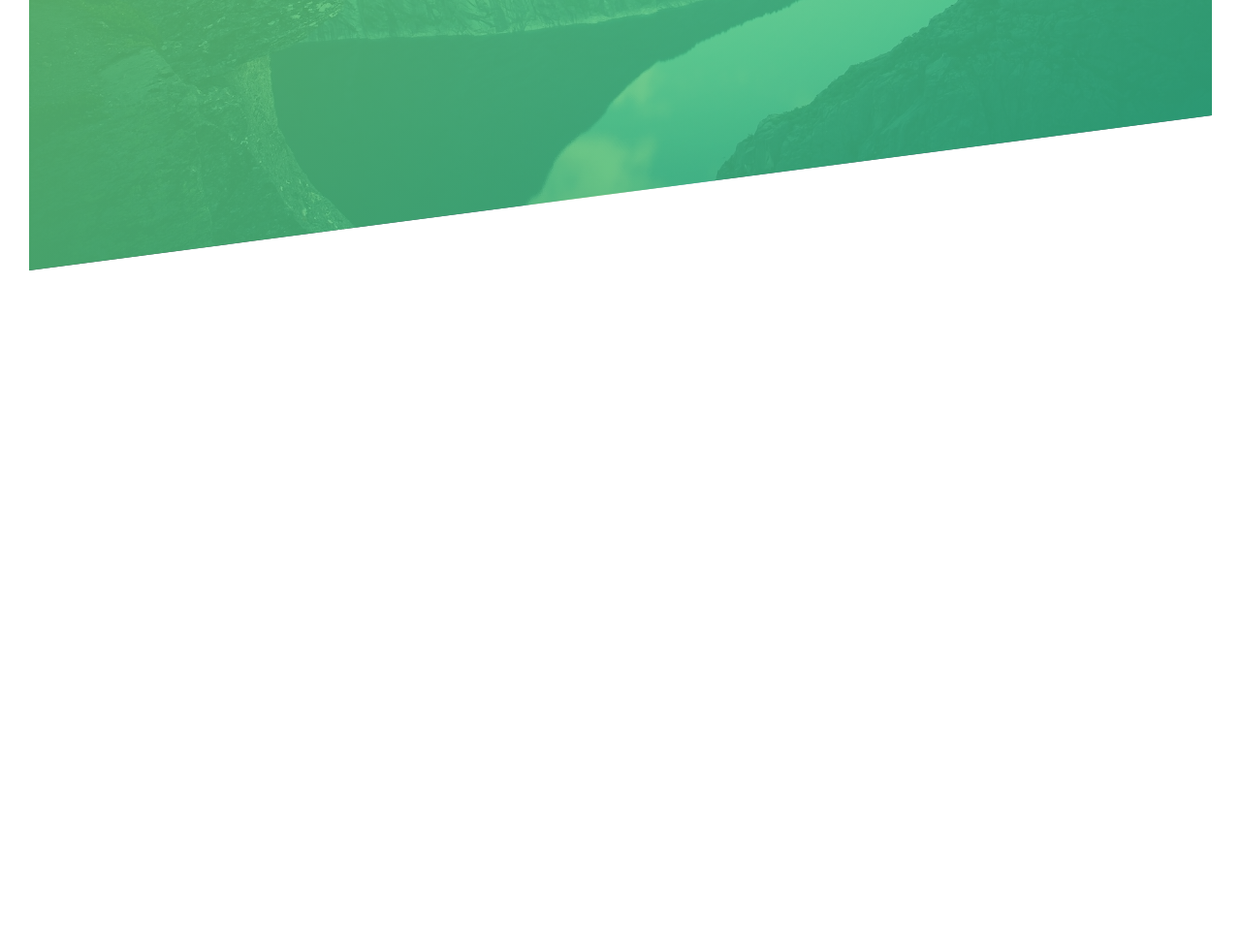
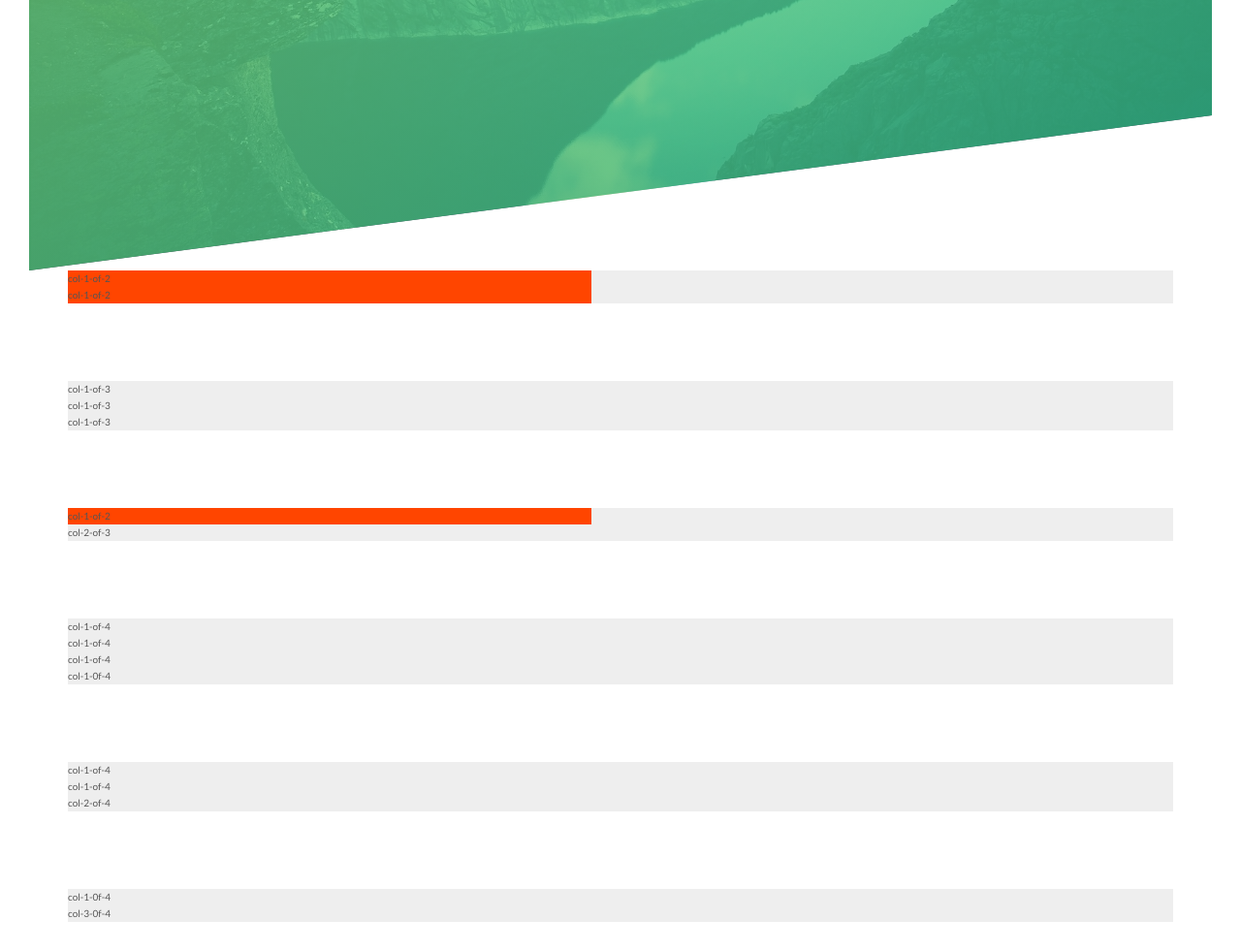
Before and after one commit to UlaKrawczyk/Natours, a website: page src/content/index.html in a window 1280 px wide. Shown: the part 511-1492 px from the top of the page at 97% size. Before the commit the page ends 820 px from the top, so only its background shows below. Drawn offline with nearby package versions, Linux system fonts and the light colour scheme; files that its build step writes are made by us from their sources; files whose address does not match are found by name.

```diff
--- a/src/content/index.html
+++ b/src/content/index.html
@@ -36,6 +36,37 @@
 
   </header>
 
+  <section class="grid-test">
+    <div class="row">
+      <div class="col-1-of-2">col-1-of-2</div>
+      <div class="col-1-of-2">col-1-of-2</div>
+    </div>
+    <div class="row">
+      <div class="col-1-of-3">col-1-of-3</div>
+      <div class="col-1-of-3">col-1-of-3</div>
+      <div class="col-1-of-3">col-1-of-3</div>
+    </div>
+    <div class="row">
+      <div class="col-1-of-2">col-1-of-2</div>
+      <div class="col-2-of-3">col-2-of-3</div>
+    </div>
+    <div class="row">
+      <div class="col-1-of-4">col-1-of-4</div>
+      <div class="col-1-of-4">col-1-of-4</div>
+      <div class="col-1-of-4">col-1-of-4</div>
+      <div class="col-1-of-4">col-1-0f-4</div>
+    </div>
+    <div class="row">
+      <div class="col-1-of-4">col-1-of-4</div>
+      <div class="col-1-of-4">col-1-of-4</div>
+      <div class="col-2-of-4">col-2-of-4</div>
+    </div>
+    <div class="row">
+      <div class="col-1-of-4">col-1-0f-4</div>
+      <div class="col-3-of-4">col-3-0f-4</div>
+    </div>
+  </section>
+
   <script src="js/main.js"></script>
 </body>
 
--- a/src/scss/abstracts/_variables.scss
+++ b/src/scss/abstracts/_variables.scss
@@ -1,6 +1,12 @@
+//colours
 $lightgreen: rgb(126, 213, 111);
 $mediumgreen: #55c57a;
 $darkgreen: #28b485;
 $color-white: #fff;
 $color-black: #000;
 $color-dark-grey: #777;
+
+//grid
+$grid-width: 114rem;
+$gutter-vertical: 8rem;
+$gutter-horizontal: 6rem;
--- /dev/null
+++ b/src/scss/layout/_grid.scss
@@ -0,0 +1,18 @@
+.row {
+  max-width: $grid-width;
+  background-color: #eee;
+  margin: 0 auto;
+
+  &:not(:last-child) {
+    margin-bottom: $gutter-vertical;
+  }
+
+  .col-1-of-2 {
+    width: calc((100% - #{$gutter-horizontal})/2);
+    background-color: orangered;
+
+    &:not(:last-child) {
+      margin-right: $gutter-horizontal;
+    }
+  }
+}
--- a/src/scss/layout/_header.scss
+++ b/src/scss/layout/_header.scss
@@ -1,7 +1,9 @@
 .header {
   position: relative;
   height: 95vh;
-  background-image: linear-gradient(to right bottom, rgba($lightgreen, 0.8), rgba($darkgreen, 0.8)), url(../assets/img/hero.jpg);
+  background-image: linear-gradient(to right bottom,
+      rgba($lightgreen, 0.8), rgba($darkgreen, 0.8)),
+    url(../assets/img/hero.jpg);
   background-size: cover;
   background-position: top;
   clip-path: polygon(0 0, 100% 0, 100% 75vh, 0 100%);
--- a/src/scss/main.scss
+++ b/src/scss/main.scss
@@ -10,5 +10,6 @@
 @import "components/button";
 
 @import "layout/header";
+@import "layout/grid";
 
 @import "pages/home";
```
